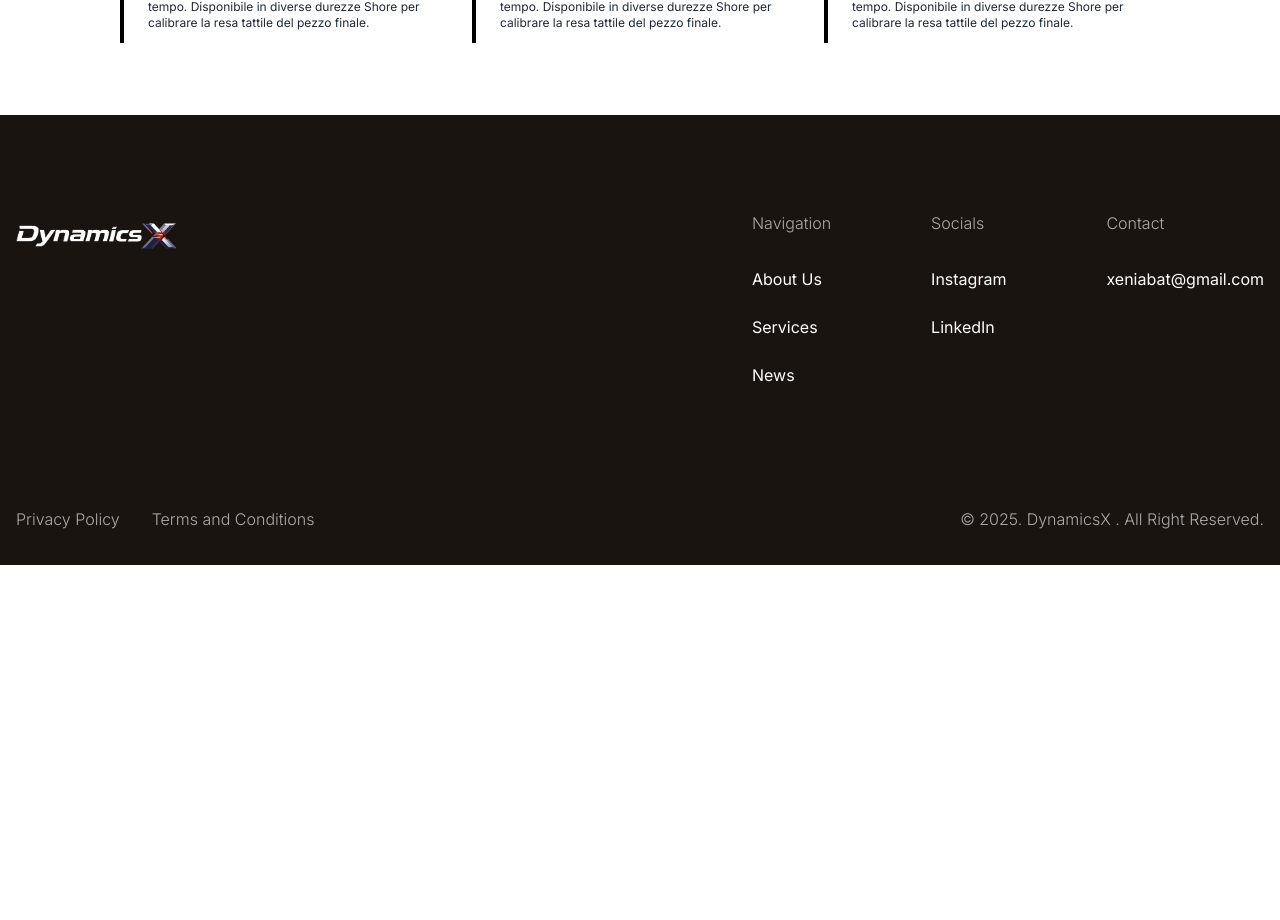
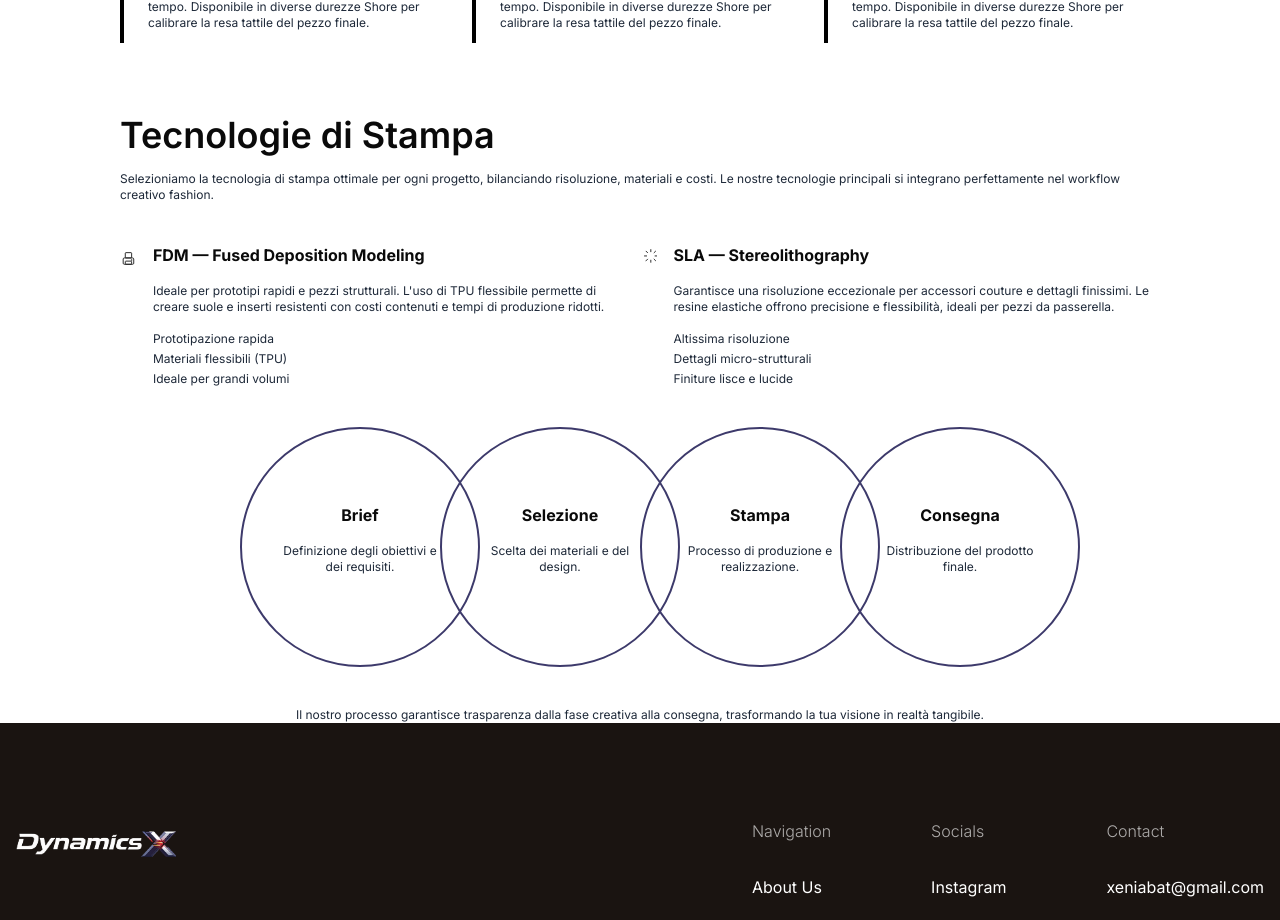
Before and after one commit to alimuzzaman-zamaddar/dynamic-x-project, a React (Vite) app: page /footwear in a window 1280 px wide. Shown: the part 1772-2692 px from the top of the page. Before the commit the page ends 2337 px from the top, so only its background shows below. Built offline with nearby package versions, Linux system fonts and the light colour scheme.

Commit message:
feat:complete the stampa

```diff
--- /dev/null
+++ b/src/components/PagesComponent/Fashion/TechnoloyStampa.jsx
@@ -0,0 +1,61 @@
+import React from 'react'
+import Container from '../../../shared/Container'
+import { FDM, SLA } from '../../SvgContainer/SvgContainer'
+
+const TechnoloyStampa = () => {
+  return (
+    <section>
+      <Container>
+        <h2 className='lg:text-4xl text-2xl font-semibold text-[#0A0A0A]'>Tecnologie di Stampa</h2>
+        <p className='text-xs font-normal text-[#1E2939] pt-4'>Selezioniamo la tecnologia di stampa ottimale per ogni progetto, bilanciando risoluzione, materiali e costi. Le nostre tecnologie principali si integrano perfettamente nel workflow creativo fashion.</p>
+        <div className="flex md:flex-row flex-col gap-4 my-10">
+          <div className="flex gap-x-4">
+            <FDM />
+            <div className="">
+              <h4 className='text-[#0A0A0A] text-base font-bold'>FDM — Fused Deposition Modeling</h4>
+              <h5 className='text-xs font-normal text-[#1E2939] py-4'>Ideale per prototipi rapidi e pezzi strutturali. L'uso di TPU flessibile permette di creare suole e inserti resistenti con costi contenuti e tempi di produzione ridotti.</h5>
+              <ul className='flex flex-col gap-1'>
+                <li className='text-xs font-normal text-[#1E2939]'>Prototipazione rapida</li>
+                <li className='text-xs font-normal text-[#1E2939]'>Materiali flessibili (TPU)</li>
+                <li className='text-xs font-normal text-[#1E2939]'>Ideale per grandi volumi</li>
+              </ul>
+            </div>
+          </div>
+          <div className="flex gap-x-4">
+            <SLA />
+            <div className="">
+              <h4 className='text-[#0A0A0A] text-base font-bold'>SLA — Stereolithography</h4>
+              <h5 className='text-xs font-normal text-[#1E2939] py-4'>Garantisce una risoluzione eccezionale per accessori couture e dettagli finissimi. Le resine elastiche offrono precisione e flessibilità, ideali per pezzi da passerella.</h5>
+              <ul className='flex flex-col gap-1'>
+                <li className='text-xs font-normal text-[#1E2939]'>Altissima risoluzione</li>
+                <li className='text-xs font-normal text-[#1E2939]'>Dettagli micro-strutturali</li>
+                <li className='text-xs font-normal text-[#1E2939]'>Finiture lisce e lucide</li>
+              </ul>
+            </div>
+          </div>
+        </div>
+        <div className="justify-center flex flex-wrap md:gap-0 gap-3 pb-10">
+          <div className="xl:h-60 h-40 xl:w-60 w-40 rounded-full border-2 border-[#3D3A6B] flex flex-col justify-center px-8 -mr-10 shrink-0">
+            <h4 className='text-[#0A0A0A] text-base font-bold text-center'>Brief</h4>
+            <h5 className='text-xs font-normal text-[#1E2939] py-4 text-center'>Definizione degli obiettivi e dei requisiti.</h5>
+          </div>
+          <div className="xl:h-60 h-40 xl:w-60 w-40 rounded-full border-2 border-[#3D3A6B] flex flex-col justify-center px-8 xl:-mr-10 shrink-0">
+            <h4 className='text-[#0A0A0A] text-base font-bold text-center'>Selezione</h4>
+            <h5 className='text-xs font-normal text-[#1E2939] py-4 text-center'>Scelta dei materiali e del design.</h5>
+          </div>
+          <div className="xl:h-60 h-40 xl:w-60 w-40 rounded-full border-2 border-[#3D3A6B] flex flex-col justify-center px-8 -mr-10 shrink-0">
+            <h4 className='text-[#0A0A0A] text-base font-bold text-center'>Stampa</h4>
+            <h5 className='text-xs font-normal text-[#1E2939] py-4 text-center'>Processo di produzione e realizzazione.</h5>
+          </div>
+          <div className="xl:h-60 h-40 xl:w-60 w-40 rounded-full border-2 border-[#3D3A6B] flex flex-col justify-center px-8 xl:-mr-10 shrink-0">
+            <h4 className='text-[#0A0A0A] text-base font-bold text-center'>Consegna</h4>
+            <h5 className='text-xs font-normal text-[#1E2939] py-4 text-center'>Distribuzione del prodotto finale.</h5>
+          </div>
+        </div>
+        <h5 className='text-xs font-normal text-[#1E2939] text-center'>Il nostro processo garantisce trasparenza dalla fase creativa alla consegna, trasformando la tua visione in realtà tangibile.</h5>
+      </Container>
+    </section>
+  )
+}
+
+export default TechnoloyStampa
--- a/src/components/SvgContainer/SvgContainer.jsx
+++ b/src/components/SvgContainer/SvgContainer.jsx
@@ -18,6 +18,23 @@ export const ArrowBlack = () => {
           <rect width="10" height="10" fill="white" />
         </clipPath>
       </defs>
+    </svg>
+  );
+};
+export const FDM = () => {
+  return (
+    <svg xmlns="http://www.w3.org/2000/svg" width="32" height="32" viewBox="0 0 32 32" fill="none">
+      <path d="M24 14H8C6.89543 14 6 14.8954 6 16V24C6 25.1046 6.89543 26 8 26H24C25.1046 26 26 25.1046 26 24V16C26 14.8954 25.1046 14 24 14Z" stroke="#222222" stroke-width="1.8" />
+      <path d="M21 4H11C10.4477 4 10 4.44772 10 5V13C10 13.5523 10.4477 14 11 14H21C21.5523 14 22 13.5523 22 13V5C22 4.44772 21.5523 4 21 4Z" stroke="#222222" stroke-width="1.8" />
+      <path d="M21 20H11C10.4477 20 10 20.4477 10 21V25C10 25.5523 10.4477 26 11 26H21C21.5523 26 22 25.5523 22 25V21C22 20.4477 21.5523 20 21 20Z" stroke="#222222" stroke-width="1.8" />
+      <path d="M22 19.5C22.8284 19.5 23.5 18.8284 23.5 18C23.5 17.1716 22.8284 16.5 22 16.5C21.1716 16.5 20.5 17.1716 20.5 18C20.5 18.8284 21.1716 19.5 22 19.5Z" fill="#222222" />
+    </svg>
+  );
+};
+export const SLA = () => {
+  return (
+    <svg xmlns="http://www.w3.org/2000/svg" width="26" height="26" viewBox="0 0 26 26" fill="none">
+      <path d="M12.9004 0.899902V4.8999M12.9004 20.8999V24.8999M0.900391 12.8999H4.90039M20.9004 12.8999H24.9004M3.93039 3.9299L6.76039 6.7599M19.0404 19.0399L21.8704 21.8699M3.93039 21.8699L6.76039 19.0399M19.0404 6.7599L21.8704 3.9299" stroke="#222222" stroke-width="1.8" stroke-linecap="round" />
     </svg>
   );
 };
--- a/src/pages/Footwear.jsx
+++ b/src/pages/Footwear.jsx
@@ -4,6 +4,7 @@ import NewBanner from '../components/CommonComponents/NewBanner'
 import FashionAccesories from '../components/PagesComponent/Fashion/FashionAccesories'
 import Cosa from '../components/PagesComponent/Fashion/Cosa'
 import Moda from '../components/PagesComponent/Fashion/Moda'
+import TechnoloyStampa from '../components/PagesComponent/Fashion/TechnoloyStampa'
 
 const Footwear = () => {
   return (
@@ -12,6 +13,7 @@ const Footwear = () => {
       <FashionAccesories />
       <Cosa />
       <Moda />
+      <TechnoloyStampa />
     </>
   )
 }
```
